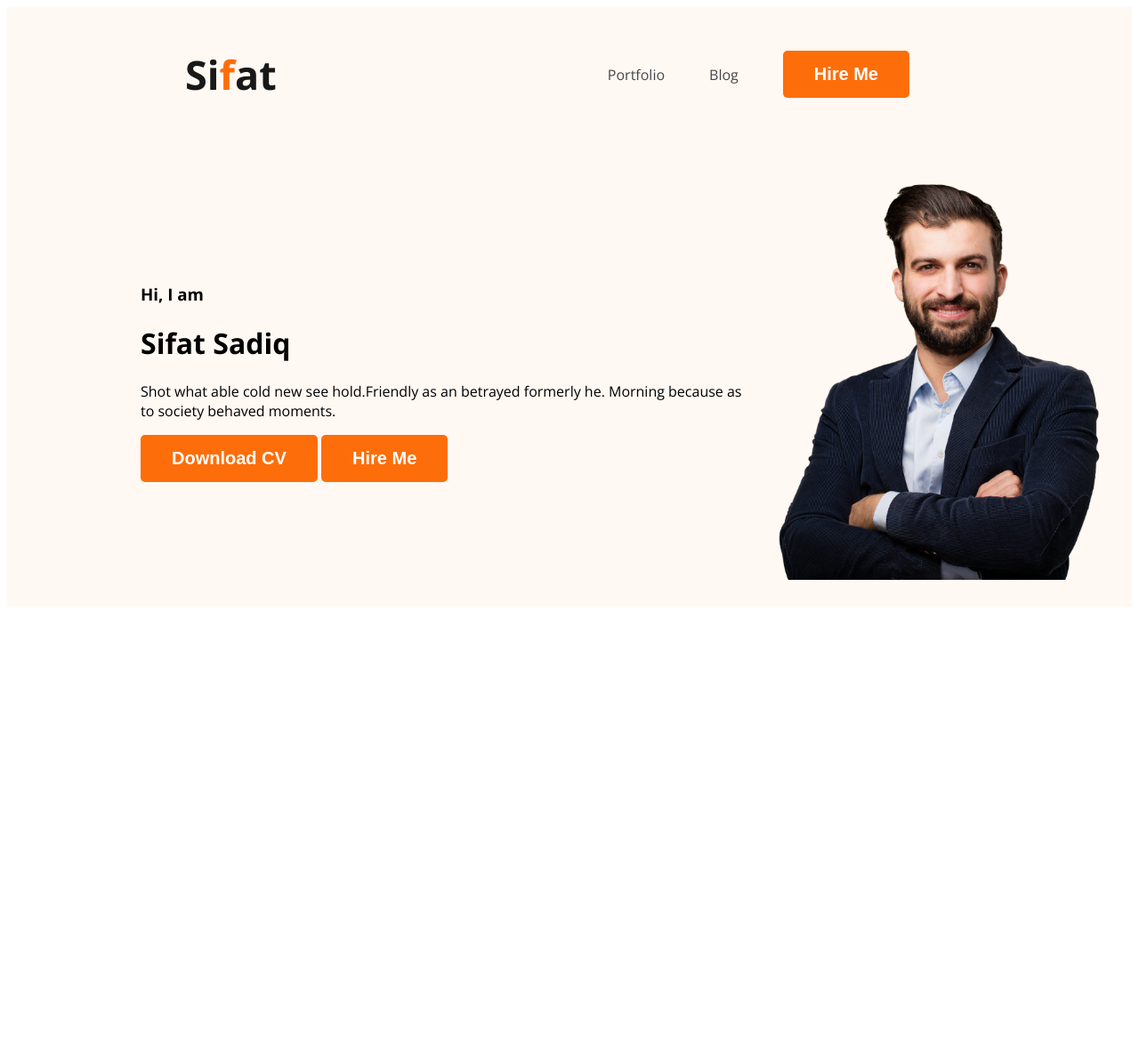
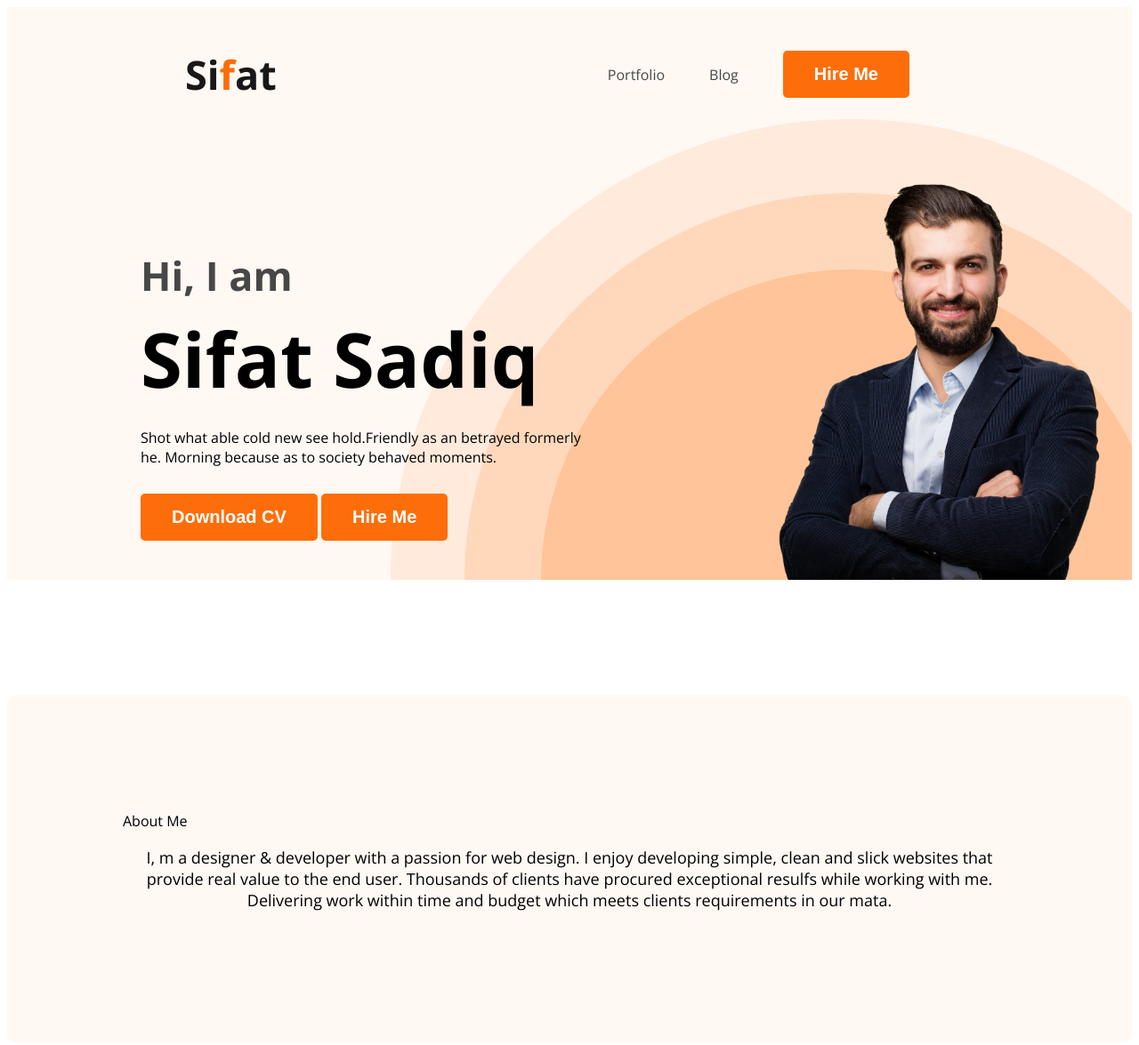
Before and after one commit to msifatsadiq/web-developer-porfolio, a plain HTML site: page index.html in a window 1280 px wide. Shown: the whole page at 89% size. Before the commit the page ends 800 px from the top, so only its background shows below. Drawn offline with nearby package versions, Linux system fonts and the light colour scheme.

Commit message:
adding main section

```diff
--- a/index.html
+++ b/index.html
@@ -25,7 +25,7 @@
             <div class="banner-content">
                 <h3 class="banner-gretting">Hi, I am</h3>
                 <h1 class="banner-title">Sifat Sadiq</h1>
-                <p>Shot what able cold new see hold.Friendly as an betrayed formerly he. Morning because as to society
+                <p class="banner-discription">Shot what able cold new see hold.Friendly as an betrayed formerly he. Morning because as to society
                     behaved moments.</p>
                 <button class="btn-primary">Download CV</button>
                 <button class="btn-primary">Hire Me</button>
@@ -37,6 +37,10 @@
 
     <main>
 
+        <section class="about">
+            <section class="title">About Me</section>
+            <p class="sec-discription">I, m a designer & developer with a passion for web design. I enjoy developing simple, clean and slick websites that provide real value to the end user. Thousands of clients have procured exceptional resulfs while working with me. Delivering work within time and budget which meets clients requirements in our mata.</p>
+        </section>
     </main>
 
     <footer>
--- a/styles/portfolio.css
+++ b/styles/portfolio.css
@@ -19,6 +19,19 @@ body {
     font-size: 20px;
     font-weight: 700;
     padding: 15px 35px;
+}
+
+.section-title {
+    color: var(--Dark-01, #181818);
+    text-align: center;
+    font-size: 35px;
+    font-weight: 700;
+}
+
+.sec-discription {
+    color: var(#757575);
+    text-align: center;
+    font-size: 18px;
 }
 
 
@@ -52,17 +65,56 @@ nav a {
     text-decoration: none;
     color: #474747;
 }
+
 /* header related style */
 
 .header {
-    background-color: #FFF8F3;;
+    background-color: #FFF8F3;
+    background-image: url(../images/header_bg.png);
+    background-repeat: no-repeat;
+    background-position: bottom right;
 }
+
 .banner {
-    padding: 30px 30px 30px 150px ;
+    padding: 30px 30px 0px 150px;
     display: flex;
     align-items: center;
+    justify-content: space-between;
+}
+
+.banner-content {
+    max-width: 500px;
 }
 
 .banner .profile-pic {
     width: 400px;
 }
+
+.banner-gretting {
+    font-size: 45px;
+    color: #474747;
+    margin-bottom: 0;
+}
+
+.banner-title {
+    font-size: 85px;
+    font-weight: 700;
+    margin-top: 5px;
+    margin-bottom: 20px;
+}
+
+.banner-discription {
+    margin-bottom: 30px;
+
+}
+
+/* Main section style */
+
+/* About Section Styles */
+
+.about {
+    padding: 130px;
+    border-radius: 10px;
+    background: #FFF8F3;
+    margin-top: 130px;
+}
```
